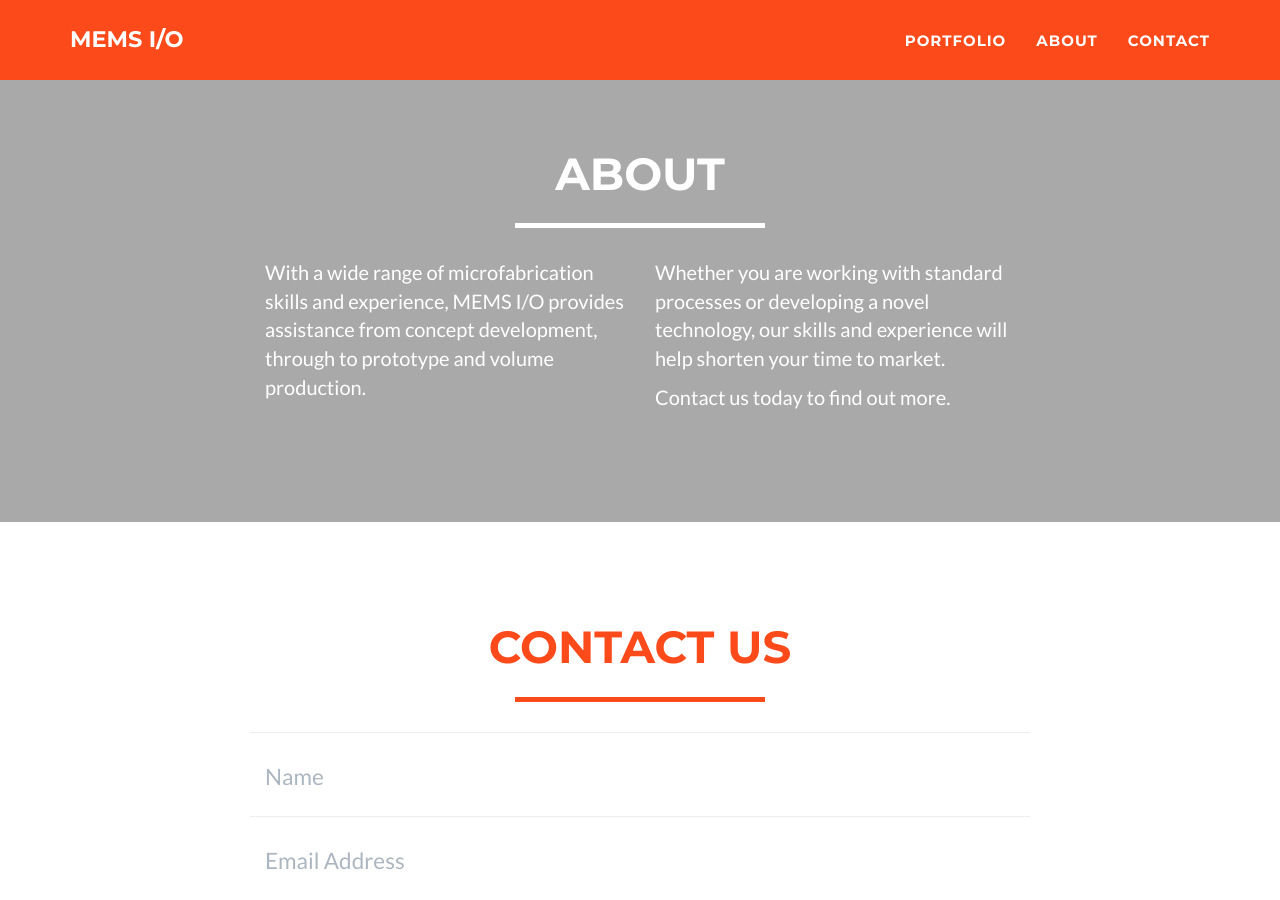
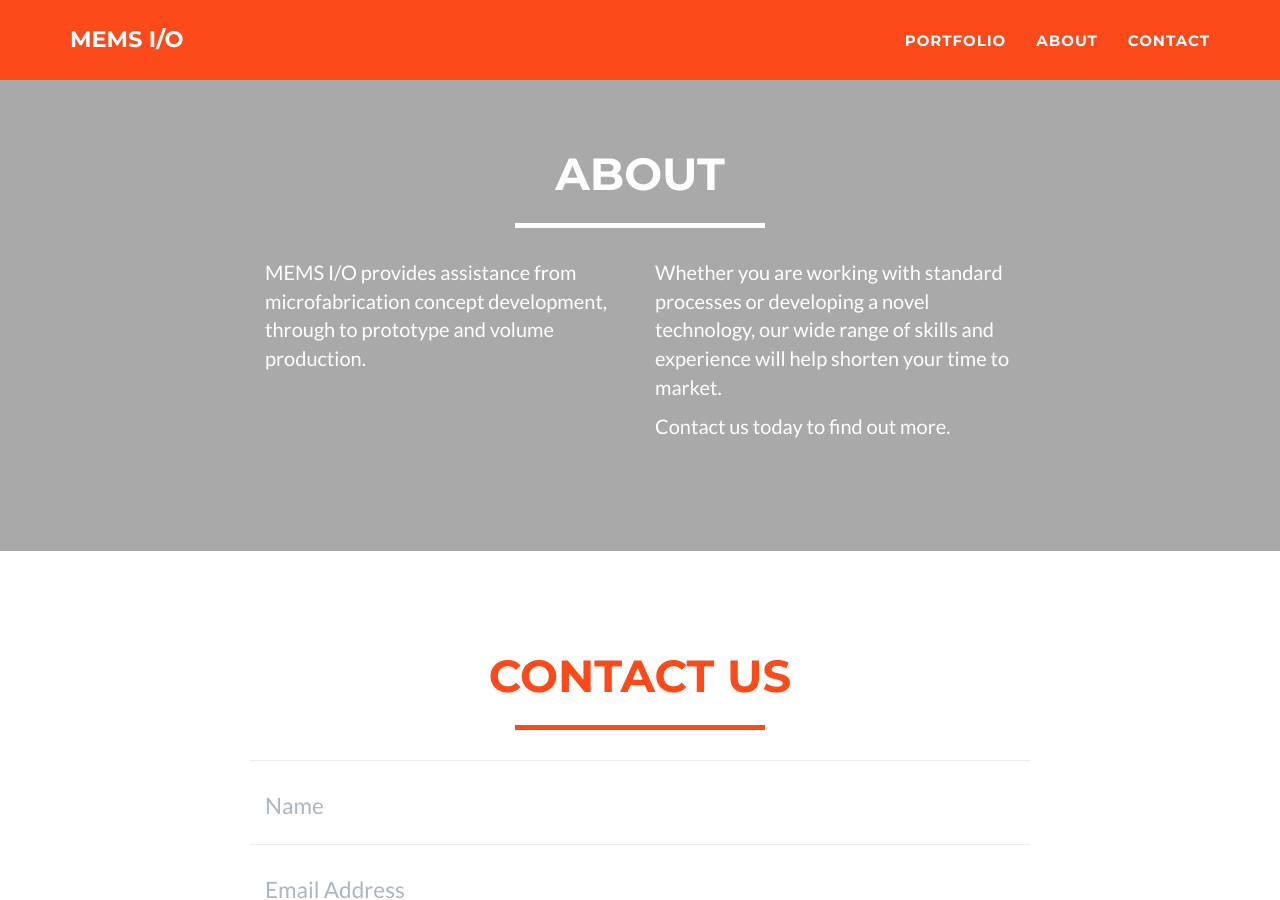
Before and after one commit to memsio/memsio.github.io, a Jekyll site: the page built from index.html, in a window 1280 px wide and 900 px high, scrolled down 1050 px. Built offline with Jekyll 4.4.1, drawn with Linux system fonts in a browser that asks for light colours.

Commit message:
Update about.html

```diff
--- a/_includes/about.html
+++ b/_includes/about.html
@@ -9,10 +9,10 @@
             </div>
             <div class="row">
                 <div class="col-lg-4 col-lg-offset-2">
-                    <p>With a wide range of microfabrication skills and experience, MEMS I/O provides assistance from concept development, through to prototype and volume production.</p>
+                    <p>MEMS I/O provides assistance from microfabrication concept development, through to prototype and volume production.</p>
                 </div>
                 <div class="col-lg-4">
-                    <p>Whether you are working with standard processes or developing a novel technology, our skills and experience will help shorten your time to market.</p>
+                    <p>Whether you are working with standard processes or developing a novel technology, our wide range of skills and experience will help shorten your time to market.</p>
                     <p>Contact us today to find out more.</p>
                 </div>
 <!---
```
